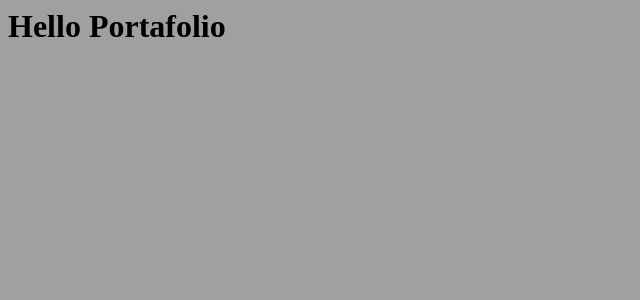
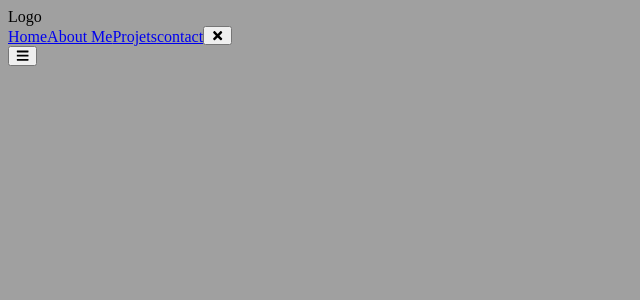
Before and after one commit to favt12/Portafolio, a React app: page / in a window 1280 px wide. Shown: the top 300 px of the page, without its empty margins (0-640 px from the left). Built offline with nearby package versions, Linux system fonts and the light colour scheme.

Commit message:
Strict mode enabled <React.StrictMode>

```diff
--- a/src/App.jsx
+++ b/src/App.jsx
@@ -1,5 +1,15 @@
-const App = () => {
-return <h1>Hello Portafolio</h1>
+import React from 'react';
+import Navbar from './components/Navbar';
+
+function App() {
+    return (
+
+        <React.StrictMode>
+            <React.Fragment>
+                <Navbar />
+            </React.Fragment>
+        </React.StrictMode>
+    );
 }
 
 export default App;
--- a/src/index.js
+++ b/src/index.js
@@ -1,10 +1,14 @@
 /**import { sayHi } from "./utils";
 sayHi()**/
-
+import React from 'react';
 import { createRoot } from 'react-dom/client';
 import App from './App';
 import './style.css';
 
 const container = document.getElementById('root');
 const root = createRoot(container);
-root.render(<App />);
+root.render(
+    <React.StrictMode>
+        <App />
+    </React.StrictMode>
+);
```
